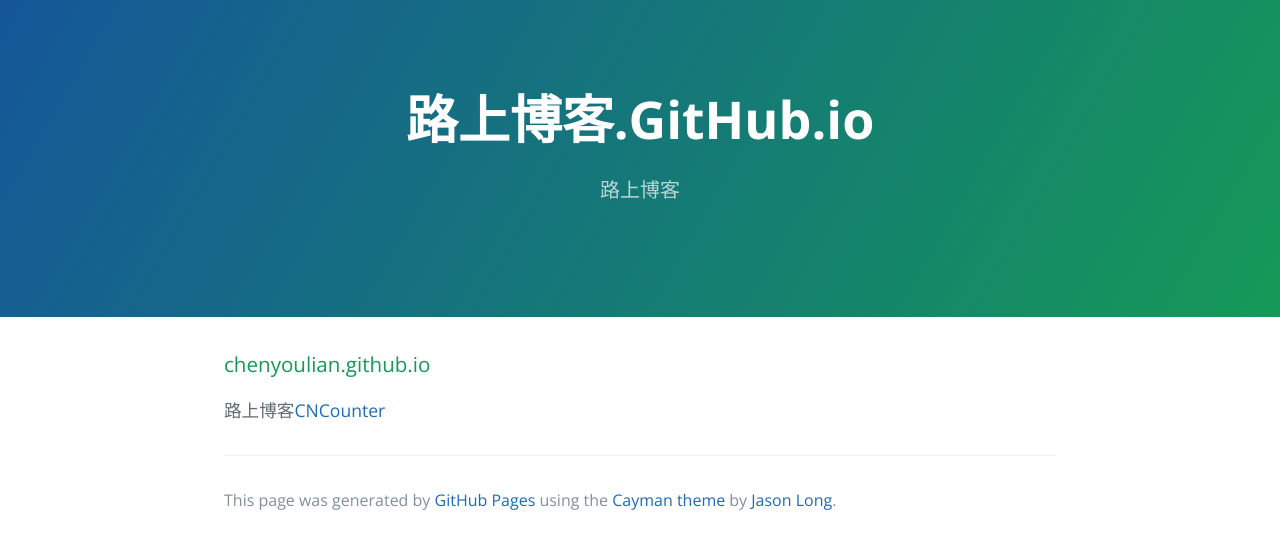
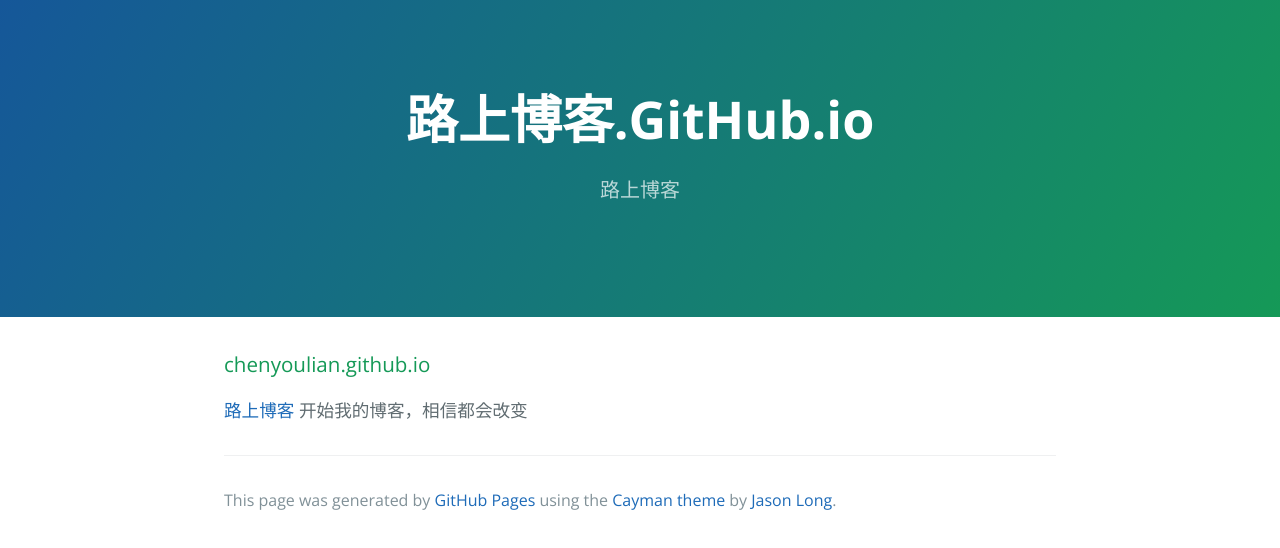
Before and after one commit to chenyoulian/chenyoulian.github.io, a plain HTML site: page index.html in a window 1280 px wide. Drawn offline with nearby package versions, Linux system fonts and the light colour scheme.

Commit message:
Replace master branch with page content via GitHub

```diff
--- a/index.html
+++ b/index.html
@@ -19,7 +19,8 @@
       <h3>
 <a id="chenyouliangithubio" class="anchor" href="#chenyouliangithubio" aria-hidden="true"><span class="octicon octicon-link"></span></a>chenyoulian.github.io</h3>
 
-<p>路上博客<a href="http://chenyoulian.github.io/">CNCounter</a></p>
+<p><a href="http://chenyoulian.github.io/">路上博客</a>
+开始我的博客，相信都会改变</p>
 
       <footer class="site-footer">
 
--- a/params.json
+++ b/params.json
@@ -1 +1 @@
-{"name":"路上博客.GitHub.io","tagline":"路上博客","body":"### chenyoulian.github.io\r\n路上博客[CNCounter](http://chenyoulian.github.io/)\r\n\r\n","google":"","note":"Don't delete this file! It's used internally to help with page regeneration."}
+{"name":"路上博客.GitHub.io","tagline":"路上博客","body":"### chenyoulian.github.io\r\n[路上博客](http://chenyoulian.github.io/)\r\n开始我的博客，相信都会改变\r\n\r\n","google":"","note":"Don't delete this file! It's used internally to help with page regeneration."}
```
